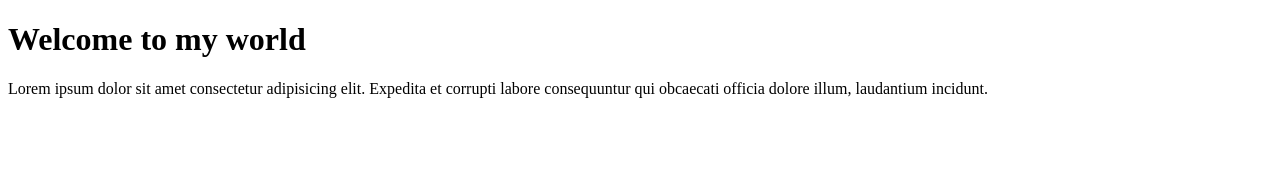
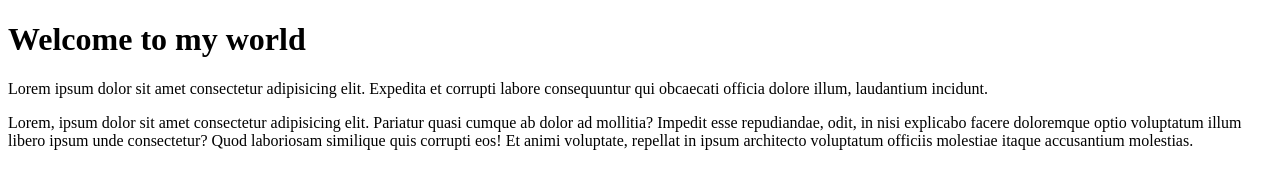
Before and after one commit to Mahin333/hafez-project, a plain HTML site: page index.html in a window 1280 px wide. Drawn offline with Linux system fonts and the light colour scheme; files that its build step writes are made by us from their sources.

Commit message:
my commit tow

```diff
--- a/index.html
+++ b/index.html
@@ -14,6 +14,10 @@
     <h1>Welcome to my world</h1>
     <p>Lorem ipsum dolor sit amet consectetur adipisicing elit. Expedita et corrupti labore consequuntur qui obcaecati
         officia dolore illum, laudantium incidunt.</p>
+    <p>Lorem, ipsum dolor sit amet consectetur adipisicing elit. Pariatur quasi cumque ab dolor ad mollitia? Impedit
+        esse repudiandae, odit, in nisi explicabo facere doloremque optio voluptatum illum libero ipsum unde
+        consectetur? Quod laboriosam similique quis corrupti eos! Et animi voluptate, repellat in ipsum architecto
+        voluptatum officiis molestiae itaque accusantium molestias.</p>
 
 
 </body>
```
